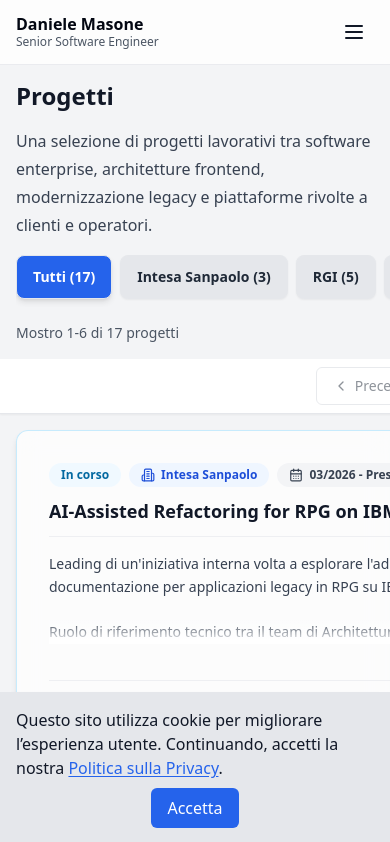
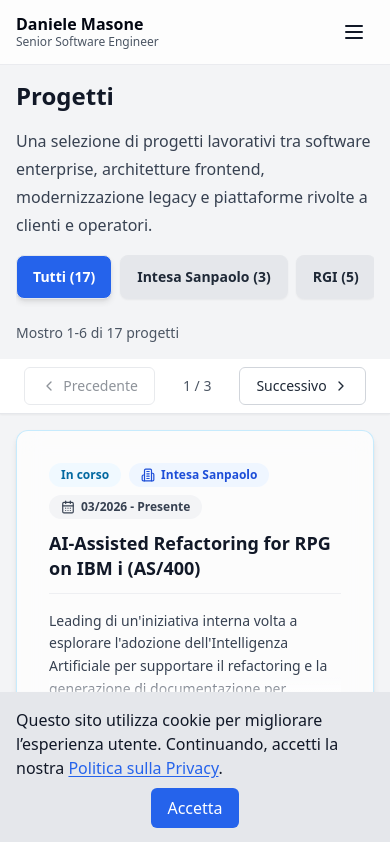
Before and after one commit to DanieleMasone/ingdanielemasone, a React (Vite) app: page /projects in a window 390 px wide. Shown: the top 842 px of the page. Built offline with nearby package versions, Linux system fonts and the light colour scheme.

Commit message:
fix: projects

```diff
--- a/src/pages/projects/Projects.jsx
+++ b/src/pages/projects/Projects.jsx
@@ -114,7 +114,9 @@ export const isCurrentProject = (period) => PRESENT_PATTERN.test(period);
  * The page starts with all projects so readers can scan the full professional
  * portfolio, then offers company filters and pagination to keep the page
  * compact. Each project card exposes company, period, localized impact text,
- * current-project state, and a collapsible technology list.
+ * current-project state, and a collapsible technology list. Mobile filter and
+ * card containers stay width-constrained so horizontal filter scrolling does
+ * not expand the page viewport.
  *
  * @component
  * @module pages/projects/Projects
@@ -205,7 +207,7 @@ export default function Projects() {
                             </div>
                         </aside>
 
-                        <div className="flex min-w-0 flex-col gap-4">
+                        <div className="flex min-w-0 max-w-full flex-col gap-4">
                             <p className={layoutClasses.resultSummary} aria-live="polite">
                                 {t("projects_page.results_summary", {
                                     start: visibleRange.start,
@@ -233,31 +235,31 @@ export default function Projects() {
                                                 key={`${project.company}-${project.name}`}
                                                 data-testid="project-card"
                                                 aria-labelledby={titleId}
-                                                className={clsx("h-full", currentProject && surfaceClasses.activeTimelineCard)}
+                                                className={clsx("h-full min-w-0", currentProject && surfaceClasses.activeTimelineCard)}
                                             >
-                                                <CardContent className="flex h-full flex-col gap-4 p-0">
+                                                <CardContent className="flex h-full min-w-0 flex-col gap-4 p-0">
                                                     <header className="flex flex-col gap-3 border-b border-gray-200/60 pb-3 dark:border-gray-700/60">
-                                                        <div className="flex flex-wrap items-center gap-2">
+                                                        <div className="flex min-w-0 flex-wrap items-center gap-2">
                                                             {currentProject && (
                                                                 <span className={clsx(surfaceClasses.statusBadgeBase, surfaceClasses.statusBadgeOngoing)}>
                                                                     {t("projects_page.current")}
                                                                 </span>
                                                             )}
 
-                                                            <span className={clsx(surfaceClasses.metaBadge, "gap-1.5")}>
+                                                            <span className={clsx(surfaceClasses.metaBadge, "min-w-0 max-w-full gap-1.5")}>
                                                                 <Building2 className="h-3.5 w-3.5" aria-hidden="true"/>
-                                                                <span>{project.company}</span>
+                                                                <span className="min-w-0 break-words">{project.company}</span>
                                                             </span>
 
-                                                            <span className={clsx(surfaceClasses.mutedMetaBadge, "gap-1.5")}>
+                                                            <span className={clsx(surfaceClasses.mutedMetaBadge, "min-w-0 max-w-full gap-1.5")}>
                                                                 <CalendarDays className="h-3.5 w-3.5" aria-hidden="true"/>
-                                                                <span>{formatProjectPeriod(project.period, t)}</span>
+                                                                <span className="min-w-0 break-words">{formatProjectPeriod(project.period, t)}</span>
                                                             </span>
                                                         </div>
 
                                                         <h2
                                                             id={titleId}
-                                                            className="text-lg font-semibold leading-snug text-gray-900 dark:text-gray-100 md:text-xl"
+                                                            className="break-words text-lg font-semibold leading-snug text-gray-900 dark:text-gray-100 md:text-xl"
                                                         >
                                                             {project.name.trim()}
                                                         </h2>
--- a/src/styles/commonClasses.js
+++ b/src/styles/commonClasses.js
@@ -20,8 +20,8 @@
  * @property {string} desktopPagination - Desktop pagination wrapper aligned with section spacing.
  * @property {string} sectionIntro - Readable introductory copy used below route headings.
  * @property {string} resultSummary - Compact live result summary used near filters and paginated grids.
- * @property {string} filterableLayout - Two-column layout for pages with filter controls and paginated content.
- * @property {string} filterSidebar - Sticky desktop sidebar wrapper for route-level filters.
+ * @property {string} filterableLayout - Width-constrained layout for pages with filter controls and paginated content.
+ * @property {string} filterSidebar - Width-constrained sticky desktop sidebar wrapper for route-level filters.
  * @property {string} horizontalFilterBar - Horizontal filter controls with compact scrolling on small screens.
  * @property {string} sidebarFilterBar - Sidebar filter controls that switch from horizontal scrolling to a vertical desktop rail.
  * @property {string} timelineList - Semantic vertical timeline list with a decorative progress rail.
@@ -50,12 +50,12 @@ export const layoutClasses = {
   sectionIntro: "max-w-3xl text-base leading-7 text-gray-700 dark:text-gray-300",
   resultSummary: "text-sm font-medium text-gray-600 dark:text-gray-300",
   filterableLayout:
-    "grid gap-4 md:grid-cols-[12rem_minmax(0,1fr)] md:items-start lg:grid-cols-[14rem_minmax(0,1fr)]",
-  filterSidebar: "md:sticky md:top-20",
+    "grid min-w-0 gap-4 md:grid-cols-[12rem_minmax(0,1fr)] md:items-start lg:grid-cols-[14rem_minmax(0,1fr)]",
+  filterSidebar: "min-w-0 md:sticky md:top-20",
   horizontalFilterBar:
     "flex flex-row gap-2 overflow-x-auto pb-2 scrollbar-hide sm:flex-wrap sm:justify-center sm:overflow-visible sm:pb-0",
   sidebarFilterBar:
-    "flex flex-row gap-2 overflow-x-auto snap-x pb-2 scrollbar-hide md:flex-col md:overflow-visible md:snap-none md:pb-0",
+    "flex min-w-0 max-w-full flex-row gap-2 overflow-x-auto snap-x pb-2 scrollbar-hide md:flex-col md:overflow-visible md:snap-none md:pb-0",
   timelineList:
     "relative flex flex-col gap-4 before:absolute before:bottom-4 before:left-3 before:top-4 before:w-px before:bg-gray-200 dark:before:bg-gray-700 sm:before:left-4",
   timelineItem: "relative pl-8 sm:pl-10",
```
Also changed, not shown: 1 other file (tests, documents, lock files or other folders).
